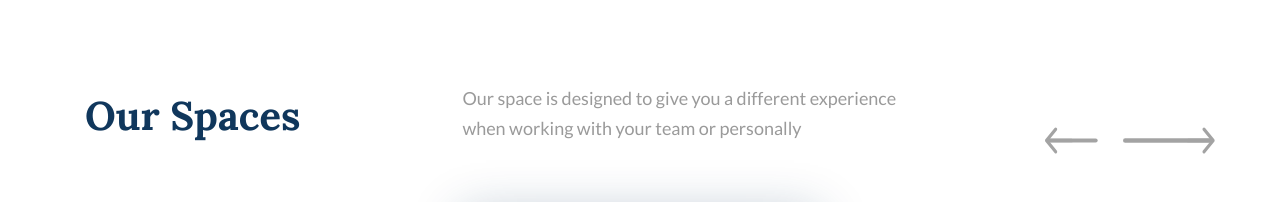
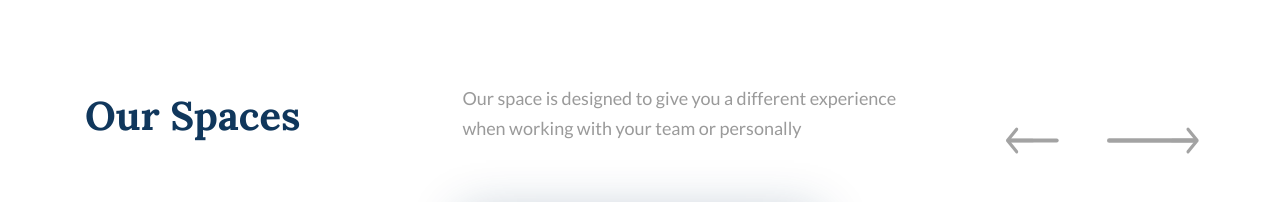
Before and after one commit to dinoork/Frispes-project, a website: page index.html in a window 1280 px wide. Shown: the part 1060-1262 px from the top of the page. Drawn offline with nearby package versions, Linux system fonts and the light colour scheme.

Commit message:
Bug fixing 5

```diff
--- a/sass/components/_buttons.scss
+++ b/sass/components/_buttons.scss
@@ -13,7 +13,7 @@
         align-self: flex-end;
 
         :last-child {
-            margin-left: .5rem;
+            margin-left: 2rem;
         }
     }
 
--- a/sass/components/_carousel.scss
+++ b/sass/components/_carousel.scss
@@ -8,7 +8,6 @@
     display: flex;
     flex: 1;
     align-items: center;
-    justify-content: flex-start;
     padding: 0;
     color: #fff;
     text-align: center;
@@ -22,6 +21,10 @@
     &:hover {
         opacity: 1;
     }
+}
+
+.carousel-control-prev {
+    justify-content: flex-start;
 }
 
 
--- a/sass/components/_our-space.scss
+++ b/sass/components/_our-space.scss
@@ -57,7 +57,7 @@
     }
 
     &__arrows {
-        flex: 1;
+        flex: 0 0 17%;
 
         @include respond(tab-land) {
             margin-left: 5rem;
```
Also changed, not shown: css/style.css.
